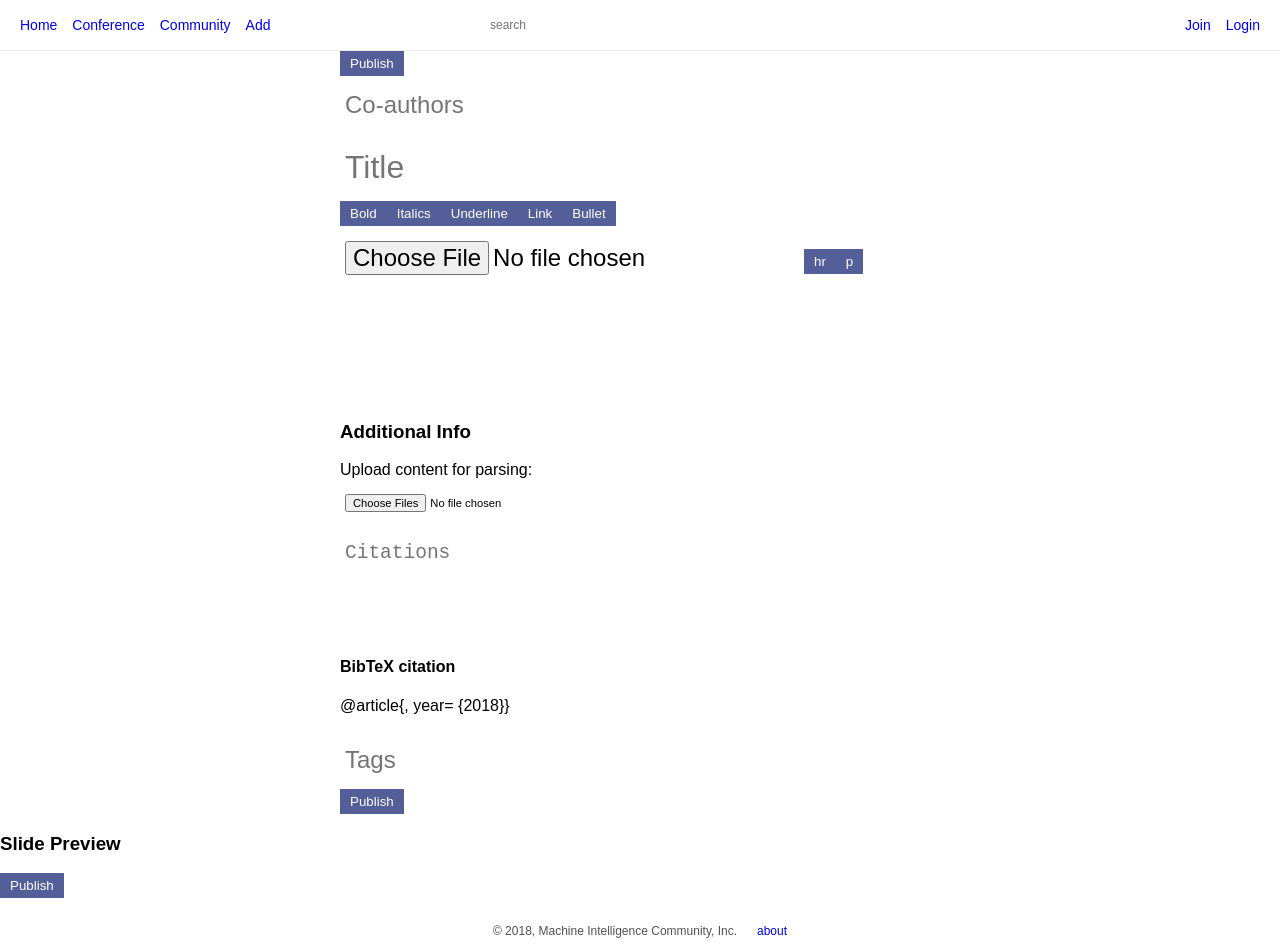
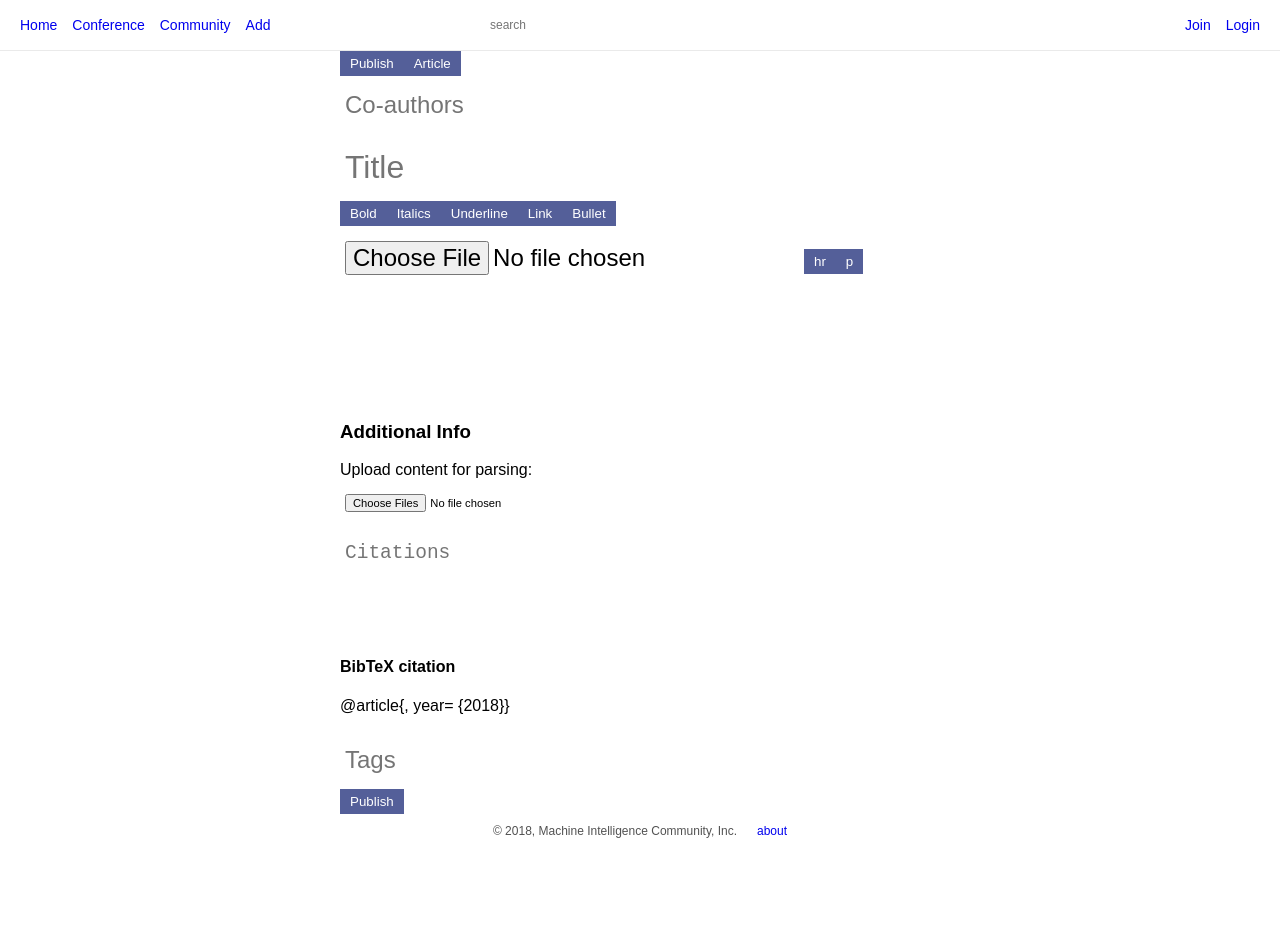
Before and after one commit to MICInc/knowledgegraph, a Vue app in the folder frontend/: page /add in a window 1280 px wide. After the commit the page ends 848 px from the top, so only its background shows below. Built offline with nearby package versions, Linux system fonts and the light colour scheme.

Commit message:
Started Slide component

```diff
--- /dev/null
+++ b/frontend/src/components/Slide.vue
@@ -0,0 +1,34 @@
+<template>
+	<div id="container">
+		<canvas id="canvas">
+
+		</canvas>
+	</div>
+</template>
+
+<script>
+export default {
+	created() {
+		var canvas = document.getElementById('canvas');
+		var context = canvas.getContent('2d');
+	},
+	data() {
+		return {
+			canvas: {
+
+			},
+			context: {
+
+			}
+		}
+	}
+
+}
+</script>
+
+<style>
+#view {
+	width: 100%;
+	height: 100%;
+}
+</style>
--- a/frontend/src/views/AddContent.vue
+++ b/frontend/src/views/AddContent.vue
@@ -3,8 +3,9 @@
 		<PageNav></PageNav>
 		<div class="container">
 			<button>Publish</button>
+			<button v-on:click="switch_editor()">{{ editor }}</button>
 			<span>{{ save_status }}</span>
-			<form>
+			<form v-if="editor == 'Article'">
 				<input class="content" type="text" v-model="bibtex.values.author" v-on:blur="add_bibtex('author')" placeholder="Co-authors"/>
 				<input id="title" class="content" type="text" v-model="bibtex.values.title" v-on:blur="add_bibtex('title')" placeholder="Title"/>
 				<div v-for="(paper, index) in display.papers">
@@ -12,6 +13,7 @@
 				</div>
 				<DynamicParagraph v-on:content="update_content($event)"></DynamicParagraph>
 			</form>
+			<Slide v-if="editor == 'Slides'"></Slide>
 			<div id="citations">
 				<h3>Additional Info</h3>
 				<div class="upload">
@@ -27,21 +29,22 @@
 			</div>
 			<button>Publish</button>
 		</div>
-		<div class="preview">
+		<!-- <div class="preview">
 			<h3>Slide Preview</h3>
 			<button>Publish</button>
 			<p>{{ bibtex.values.title }}</p>
 			<div v-for="(value, index) in data.content">
 				<p v-html="value.html" contenteditable></p>
 			</div>
-		</div>
+		</div> -->
 	</div>
 </template>
 
 <script>
-import PageNav from '@/components/PageNav'
-import ContentService from '../services/ContentService.js'
-import DynamicParagraph from '@/components/DynamicParagraph'
+import PageNav from '@/components/PageNav';
+import ContentService from '../services/ContentService.js';
+import DynamicParagraph from '@/components/DynamicParagraph';
+import Slide from '@/components/Slide'
 
 window.onbeforeunload = function(){
     return "Are you sure you want to close the window?";
@@ -51,7 +54,8 @@ export default {
 	name: 'add-article',
 	components: {
 		PageNav,
-		DynamicParagraph
+		DynamicParagraph,
+		Slide
 	},
 	created() {
 		this.bibtex_to_string();
@@ -102,6 +106,7 @@ export default {
 			display: {
 				papers: []
 			},
+			editor: 'Article',
 			save_status: '',
 			tags: [''],
 			user: {
@@ -202,6 +207,14 @@ export default {
 				this.save_status = 'saved';
 			}
 		},
+		switch_editor() {
+			if(this.editor == 'Article') {
+				this.editor = 'Slides';
+			}
+			else {
+				this.editor = 'Article';
+			}
+		},
 		update_content(content) {
 			this.data.content = content;
 		}
```
